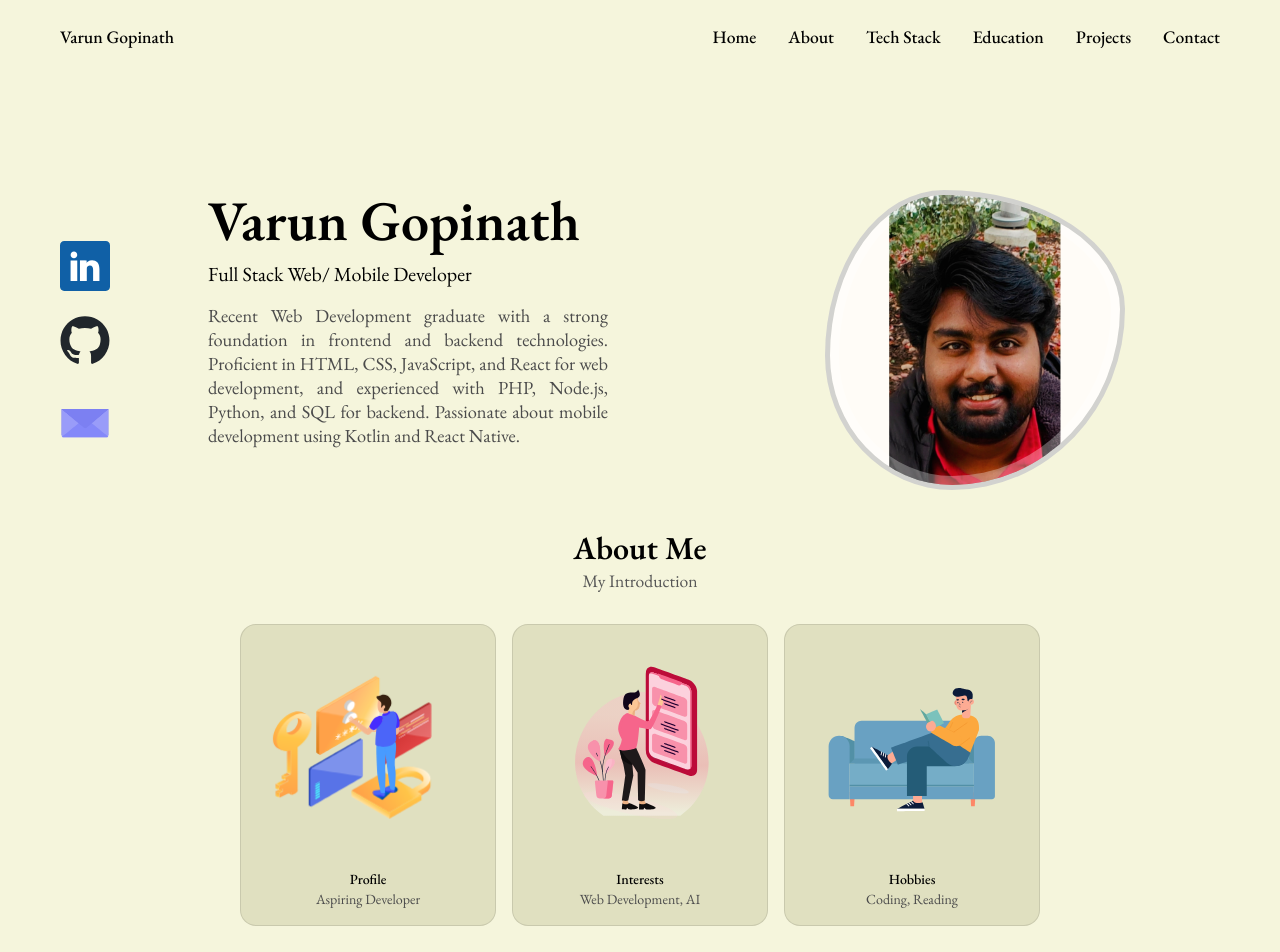
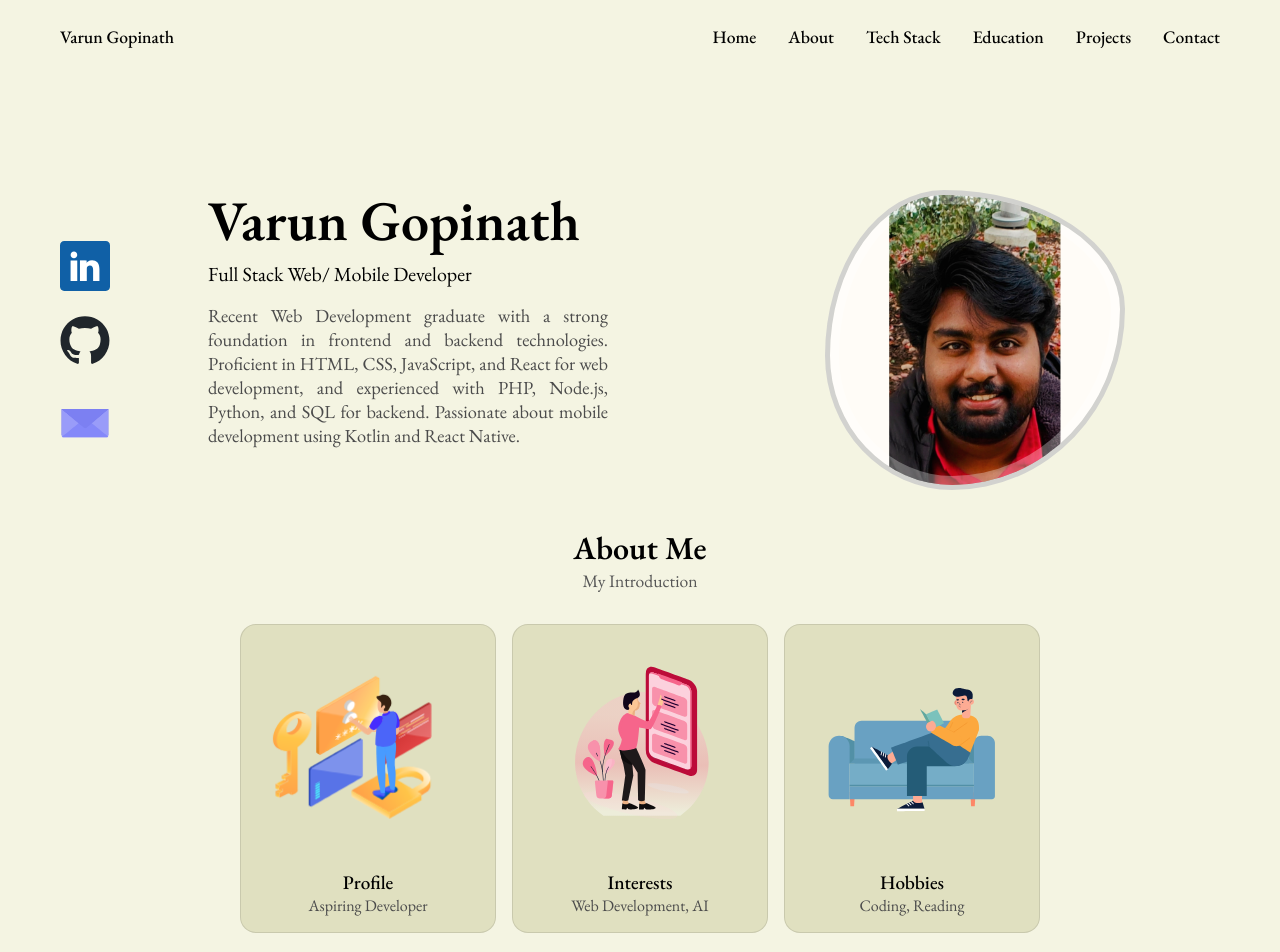
Before and after one commit to varungnathan/varun-gopinath-portfolio, a React (Create React App) app: page / in a window 1280 px wide. Shown: the top 952 px of the page. Built offline with nearby package versions, Linux system fonts and the light colour scheme.

Commit message:
modifications

```diff
--- a/src/App.css
+++ b/src/App.css
@@ -13,7 +13,7 @@
   --title-color: hsl(var(--hue), var(--sat), 0%);
   --title-color-dark: hsl(var(--hue), var(--sat), 0%);
   --text-color: hsl(var(--hue), var(--sat), 0%);
-  --body-color: #F5F5DC;
+  --body-color: #f4f4e2;
   --container-color: #E0E0C0;
   --font-color: #4B4B4B;
   --font-color-alt: #3B3B3B;
--- a/src/components/about/about.css
+++ b/src/components/about/about.css
@@ -65,12 +65,12 @@
 }
 
 .about__title {
-  font-size: var(--small-font-size);
+  font-size: 1.2rem;
   font-weight: var(--font-medium);
 }
 
 .about__subtitle {
-  font-size: var(--small-font-size);
+  font-size: 1rem;
   color: var(--text-color-light);
 }
 
```
